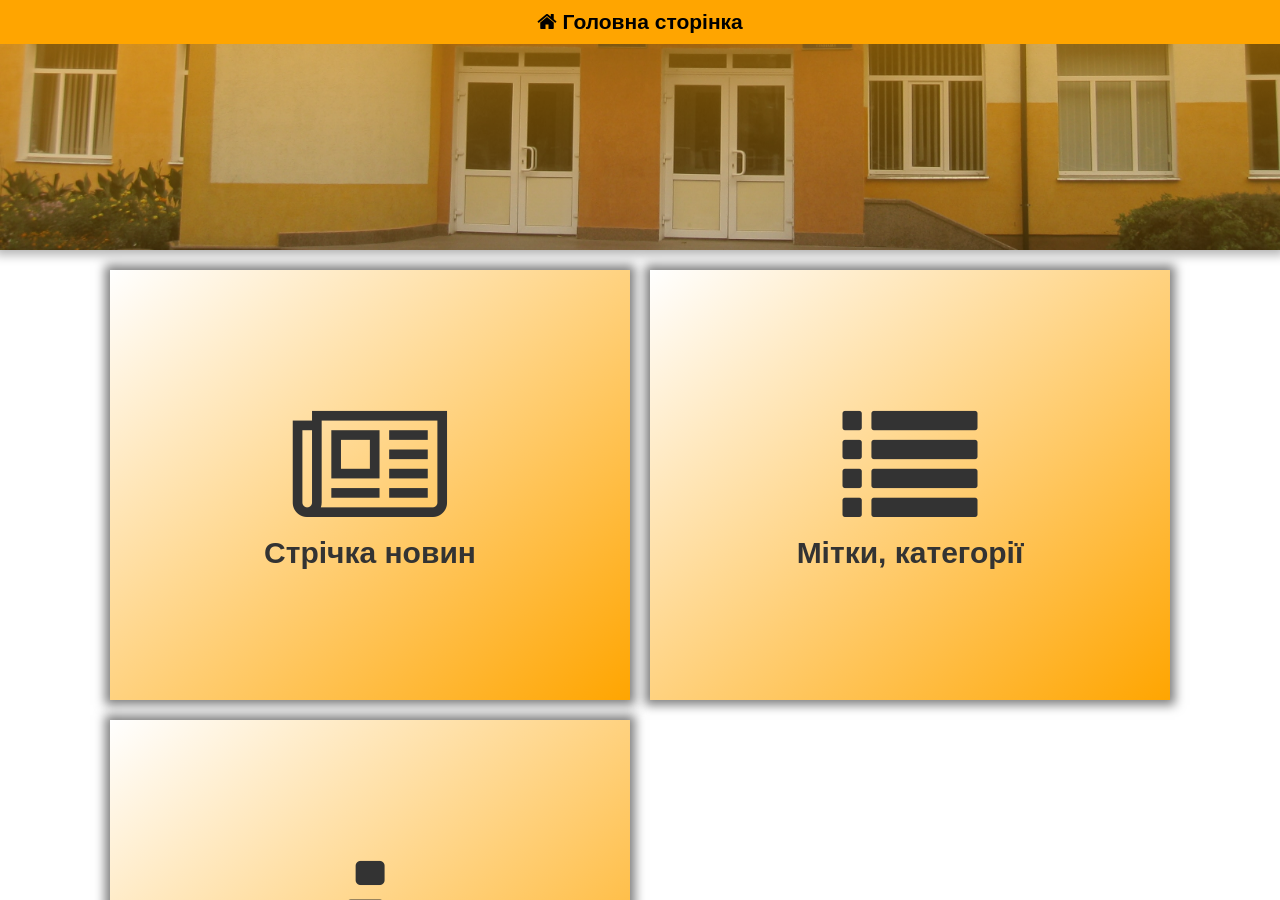
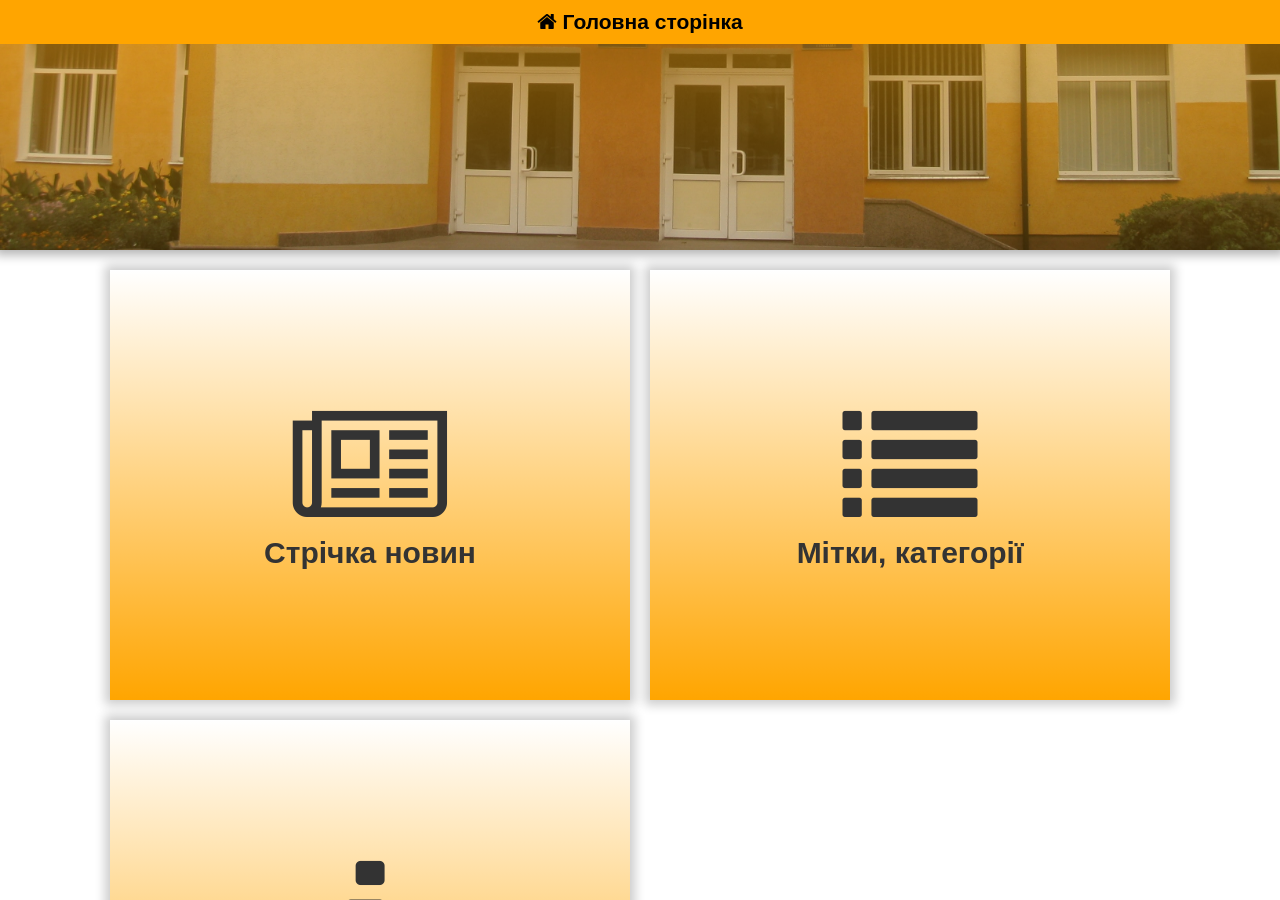
Before and after one commit to classblog/classblog.github.io, a Jekyll site: the page built from index.md, in a window 1280 px wide and 900 px high, scrolled down 433 px. Built offline with Jekyll 4.4.1, drawn with Linux system fonts in a browser that asks for light colours.

Commit message:
Changed UI

```diff
--- a/styles/base.sass
+++ b/styles/base.sass
@@ -80,13 +80,13 @@
     flex-wrap: wrap
     height: 100vh
     li
-      box-shadow: 0 0 10px 5px rgba(0,0,0,0.5)
+      box-shadow: 0 0 10px 5px rgba(0,0,0,0.2)
       width: calc(50% - 20px)
       display: flex
       flex-wrap: wrap
       align-items: center
       justify-content: center
-      background-image: linear-gradient(to right bottom, #fff, orange)
+      background-image: linear-gradient(to bottom, #fff, orange)
       margin: 10px
       a
         font:
@@ -96,7 +96,7 @@
         color: #333
         transition: color 0.3s ease-in
         &:hover
-          color: #888
+          color: #666
       i
         width: 100%
         font-size: 15vh
```
Also changed, not shown: 2 other files.
